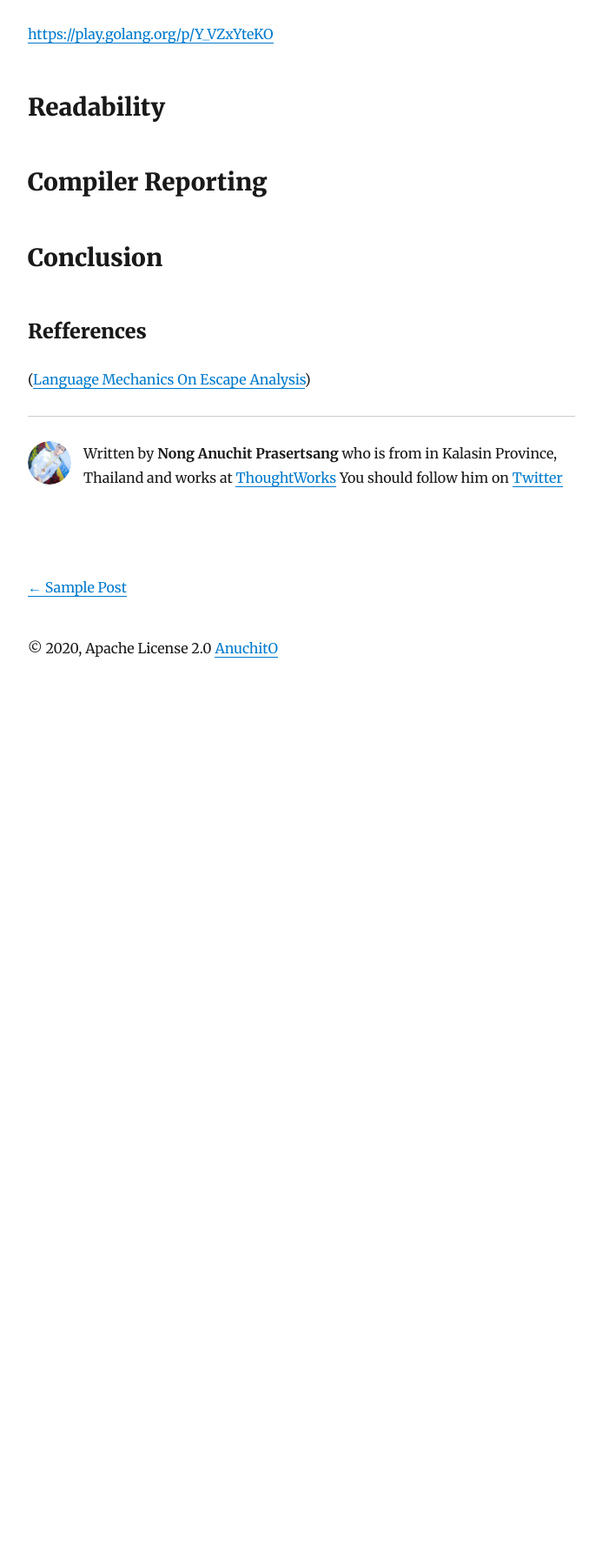
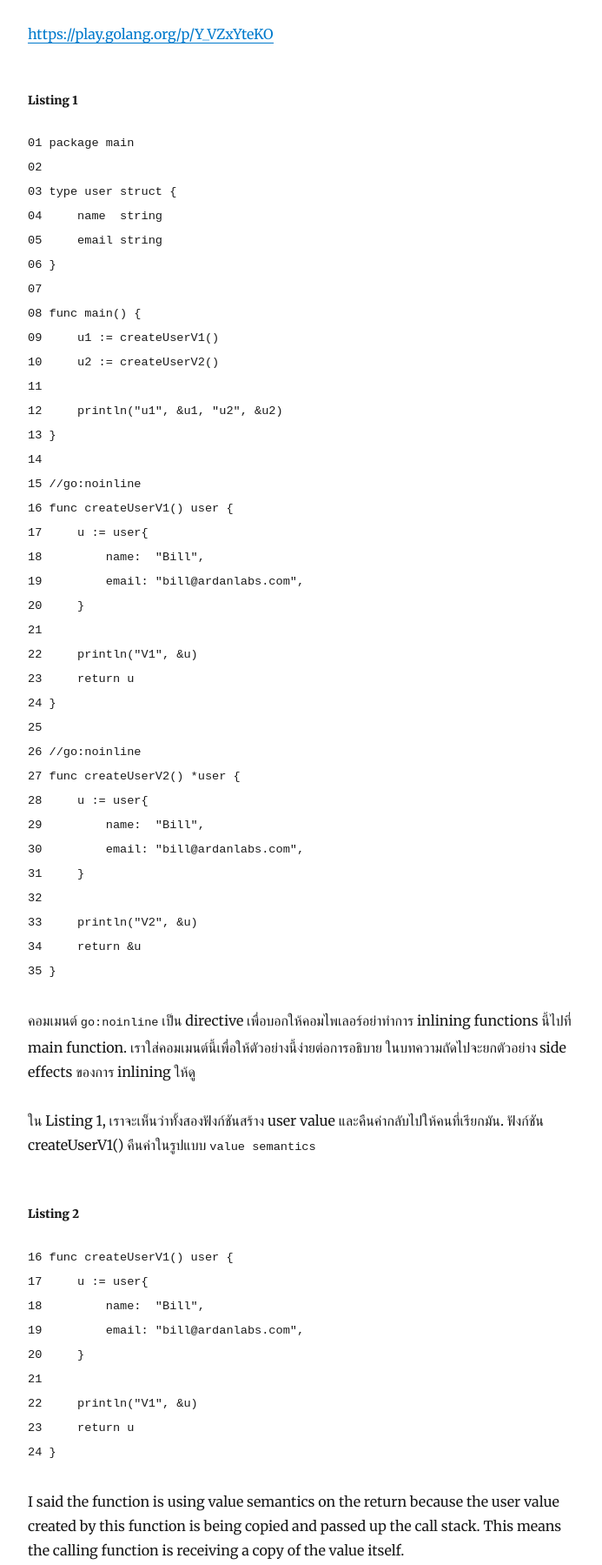
Before and after one commit to AnuchitO/anuchito.com, a Gatsby site: page /t-language-mechanics-on-escape-analysis/ in a window 1280 px wide. Shown: the part 1811-3610 px from the top of the page at 87% size, without its empty margins (293-986 px from the left). Before the commit the page ends 2612 px from the top, so only its background shows below. Built offline with nearby package versions, Linux system fonts and the light colour scheme; Gatsby itself is replaced by a stand-in of ours; some packages are replaced by stand-ins of ours; code samples lack their colours.

Commit message:
Escape Mechanics part 1

````diff
--- a/content/blog/t-language-mechanics-on-escape-analysis/index.md
+++ b/content/blog/t-language-mechanics-on-escape-analysis/index.md
@@ -53,6 +53,82 @@ Escape analysis algorithms มีหน้าที่วิเคราะห
 
 https://play.golang.org/p/Y_VZxYteKO
 
+##### Listing 1
+
+```go
+01 package main
+02
+03 type user struct {
+04     name  string
+05     email string
+06 }
+07
+08 func main() {
+09     u1 := createUserV1()
+10     u2 := createUserV2()
+11
+12     println("u1", &u1, "u2", &u2)
+13 }
+14
+15 //go:noinline
+16 func createUserV1() user {
+17     u := user{
+18         name:  "Bill",
+19         email: "bill@ardanlabs.com",
+20     }
+21
+22     println("V1", &u)
+23     return u
+24 }
+25
+26 //go:noinline
+27 func createUserV2() *user {
+28     u := user{
+29         name:  "Bill",
+30         email: "bill@ardanlabs.com",
+31     }
+32
+33     println("V2", &u)
+34     return &u
+35 }
+```
+
+คอมเมนต์ `go:noinline` เป็น directive เพื่อบอกให้คอมไพเลอร์อย่าทำการ inlining functions นี้ไปที่ main function.
+เราใส่คอมเมนต์นี้เพื่อให้ตัวอย่างนี้ง่ายต่อการอธิบาย
+ในบทความถัดไปจะยกตัวอย่าง side effects ของการ inlining ให้ดู
+
+ใน Listing 1, เราจะเห็นว่าทั้งสองฟังก์ชันสร้าง user value และคืนค่ากลับไปให้คนที่เรียกมัน.
+ฟังก์ชัน createUserV1() คืนค่าในรูปแบบ `value semantics`
+
+
+##### Listing 2
+
+```go
+16 func createUserV1() user {
+17     u := user{
+18         name:  "Bill",
+19         email: "bill@ardanlabs.com",
+20     }
+21
+22     println("V1", &u)
+23     return u
+24 }
+```
+
+I said the function is using value semantics on the return because the user value created by this function is being copied and passed up the call stack. This means the calling function is receiving a copy of the value itself.
+
+You can see the construction of a user value being performed on lines 17 through 20. Then on line 23, a copy of the user value is passed up the call stack and back to the caller. After the function returns, the stack looks like this.
+
+ฟังกชัน createUserV1() คืนค่าในรูปแบบของ `value semantics`  เพราะว่าค่า user ถูกสร้างโดยฟังก์ชันนี้และถูก copied แล้วส่งกลับไปยังคนที่เรียกมัน นั่นหมายความว่า ฟังก์ชัน main จะได้รับใหม่ที่ copy ของ user ที่มาจากค่าที่ถูกสร้างเสร็จในฟังก์ชั่นนี้.
+
+บรรทัดที่ 17 ถึง 20 คือการสร้าง user value แล้วในบรรทัดที่ 23 ทำจะทำการ copy ค่าของ user แล้วส่งกลับไปยัง call stack และกลับไปยังคนที่เรียกฟังก์ชั่นนี้
+หลังจากฟังก์ชันนี้ทำงานเสร็จ stack จะมีลักษณะดังรูป
+
+##### Figure 1
+![Figure 1](https://www.ardanlabs.com/images/goinggo/81_figure1.png)
+
+ใน Figure 1 ค่าของ user จะคงอยู่ในทั้งสอง  frames หลังจากเกิดการเรียก createUserV1
+ตัวอย่างถัดไปจะเป็นการคืนค่าที่อยู่ในรูปแบบของ `pointer semantics`
 
 
 ## Readability
````
